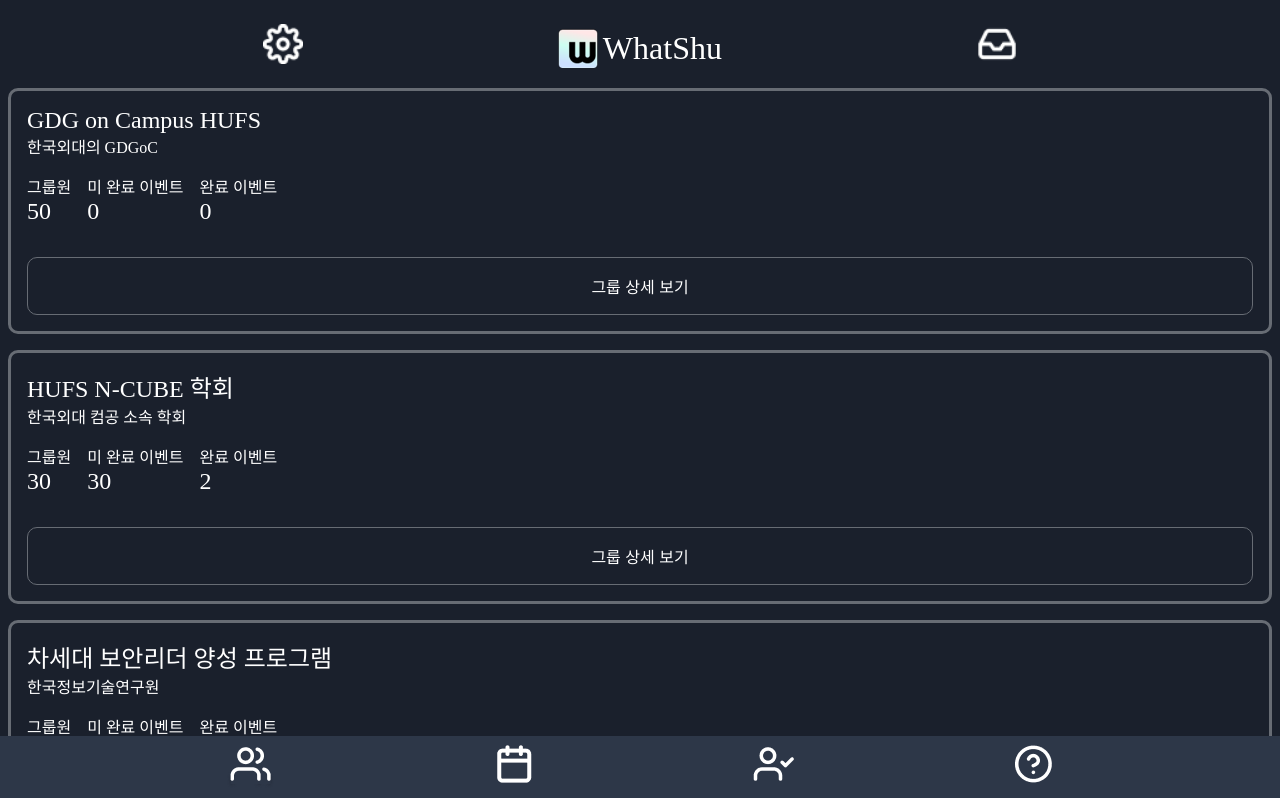
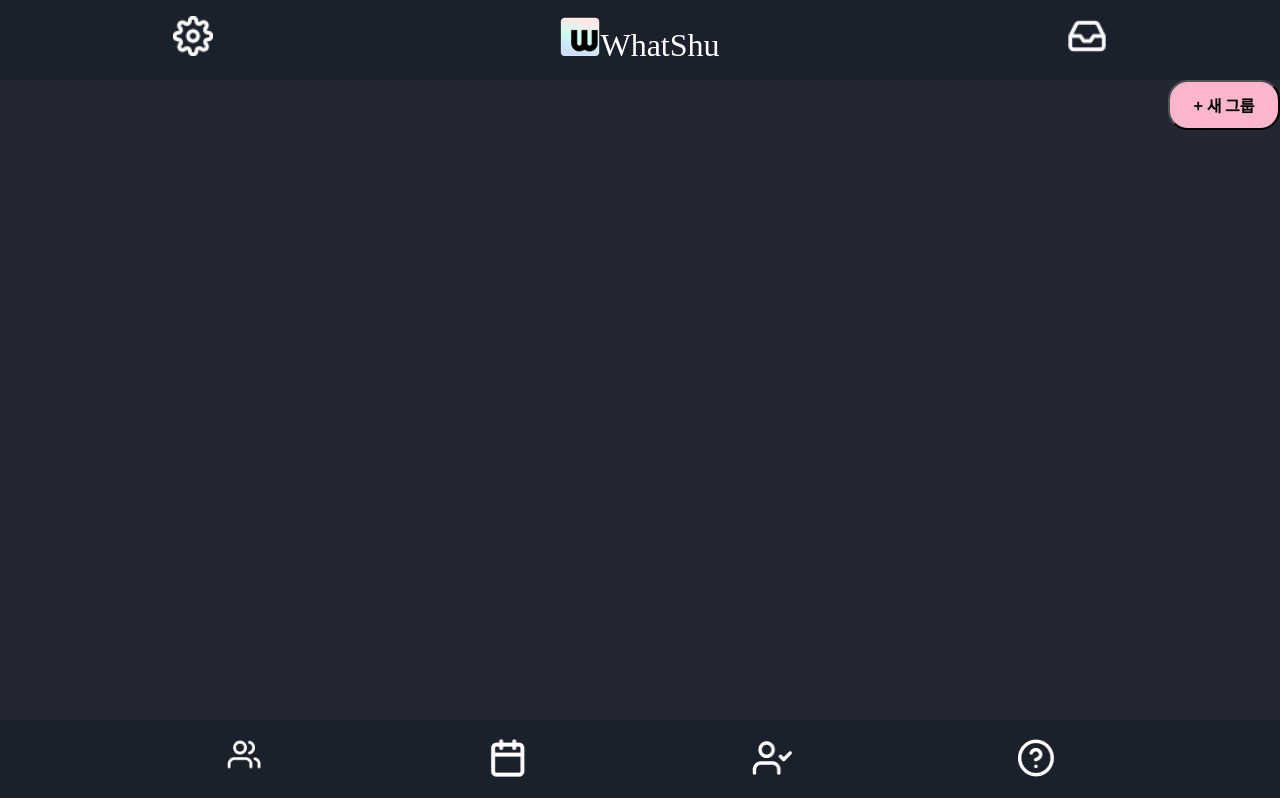
Before and after one commit to Dessert99/whatshu, a React (Create React App) app: page / in a window 1280 px wide. Shown: the top 798 px of the page. Built offline with nearby package versions, Linux system fonts and the light colour scheme; a web font is replaced by a local one.

Commit message:
그룹 생성 팝업

```diff
--- a/package.json
+++ b/package.json
@@ -11,8 +11,10 @@
     "axios": "^1.10.0",
     "react": "^19.1.0",
     "react-dom": "^19.1.0",
+    "react-modal": "^3.16.3",
     "react-router-dom": "^7.6.3",
     "react-scripts": "5.0.1",
+    "styled-components": "^6.1.19",
     "web-vitals": "^2.1.4"
   },
   "scripts": {
--- a/src/App.js
+++ b/src/App.js
@@ -1,4 +1,3 @@
-import './assets/css/style.module.css';
 import { Route, Routes } from 'react-router-dom';
 
 //페이지
--- a/src/assets/css/setting/_vars.css
+++ b/src/assets/css/setting/_vars.css
@@ -1,9 +1,13 @@
 @import url('https://fonts.googleapis.com/css2?family=Bagel+Fat+One&display=swap');
+@import url('https://fonts.googleapis.com/css2?family=Noto+Sans+KR:wght@100..900&display=swap');
 
 :root {
   /* 배경색 */
   --mainBg100: #2d3748;
   --mainBg200: #1a202c;
+  --mainBg300: #222731;
+  --mainBg400: #2d3748;
+  --mainBg500: #3d4756;
 
   --subBg100: #fed7e2;
   --subBg200: #fbb6ce;
@@ -15,4 +19,5 @@
 
   /* 폰트 */
   --titleFont: 'Bagel Fat One';
+  --buttonFont: 'Noto Sans KR';
 }
--- a/src/assets/css/style.module.css
+++ b/src/assets/css/style.module.css
@@ -5,8 +5,10 @@
 @import url('./setting/_reset.css');
 
 /* 전역 설정 */
+
 body {
-  /* margin: 0; */
   color: var(--white);
-  background-color: var(--mainBg200);
+  background-color: var(--mainBg300);
+  margin: 0;
+  padding: 0;
 }
--- /dev/null
+++ b/src/components/Button.jsx
@@ -0,0 +1,21 @@
+import styled from 'styled-components';
+
+const CreateButton = styled.button`
+  width: 7rem;
+  height: 50px;
+  background-color: var(--subBg200);
+  border-radius: 20px;
+  font-family: var(--buttonFont);
+  font-weight: bold;
+  font-size: 1rem;
+`;
+
+const Button = ({ children, onClick }) => {
+  return (
+    <>
+      <CreateButton onClick={onClick}>{children}</CreateButton>
+    </>
+  );
+};
+
+export default Button;
--- /dev/null
+++ b/src/components/GroupModal.jsx
@@ -0,0 +1,161 @@
+import Modal from 'react-modal';
+import styled from 'styled-components';
+import { useState, useEffect } from 'react';
+
+Modal.setAppElement('#root');
+
+const Container = styled.div`
+  display: flex;
+  align-items: center;
+  justify-content: center;
+  padding: 1rem;
+  background-color: var(--mainBg400);
+  border-radius: 12px;
+`;
+const Wrapper = styled.div`
+  width: 100%;
+
+  display: flex;
+  flex-direction: column;
+  gap: 1rem;
+`;
+const Title = styled.p`
+  margin: 0;
+  font-size: 1.2rem;
+`;
+const InputBox = styled.div`
+  display: flex;
+  flex-direction: column;
+  gap: 0.25rem;
+
+  input {
+    padding: 0.5rem;
+    border-radius: 6px;
+    border: solid;
+    border-color: var(--grey);
+    font-size: 1rem;
+    background-color: var(--mainBg400);
+    color: var(--white);
+  }
+`;
+const ButtonBox = styled.div`
+  display: flex;
+  justify-content: flex-end;
+  gap: 0.5rem;
+
+  button {
+    padding: 0.5rem 1rem;
+    border-radius: 10px;
+    border: none;
+    cursor: pointer;
+
+    &.cancel {
+      background-color: var(--mainBg500);
+      color: var(--white);
+    }
+
+    &.submit {
+      background-color: var(--subBg200);
+      color: var(--black);
+    }
+  }
+`;
+const RedFont = styled.span`
+  color: var(--subBg200);
+`;
+
+export default function GroupModal({ isOpen, onClose }) {
+  const [info, setInfo] = useState({
+    'groupName': '',
+    'description': '',
+    'invitedCode': '',
+  });
+
+  const handleSubmit = (e) => {
+    e.preventDefault();
+    console.log(info);
+    onClose();
+  };
+
+  useEffect(() => {
+    if (!isOpen) {
+      setInfo({ 'groupName': '', 'description': '', 'invitedCode': '' });
+    }
+  }, [isOpen]);
+  return (
+    <Modal
+      isOpen={isOpen}
+      onRequestClose={onClose}
+      style={{
+        content: {
+          top: '50%',
+          left: '50%',
+          transform: 'translate(-50%, -50%)',
+          background: 'transparent',
+          border: 'none',
+        },
+        overlay: {
+          backgroundColor: 'rgba(0,0,0,0.5)',
+        },
+      }}>
+      <form onSubmit={handleSubmit}>
+        <Container>
+          <Wrapper>
+            <Title>그룹 정보</Title>
+            <InputBox>
+              <label>
+                그룹 이름 <RedFont>*</RedFont>
+              </label>
+              <input
+                type="text"
+                value={info.groupName}
+                onChange={(e) => {
+                  setInfo({
+                    ...info,
+                    groupName: e.target.value,
+                  });
+                }}
+              />
+            </InputBox>
+            <InputBox>
+              <label>
+                그룹 설명 <RedFont>*</RedFont>
+              </label>
+              <input
+                type="text"
+                value={info.description}
+                onChange={(e) => {
+                  setInfo({
+                    ...info,
+                    description: e.target.value,
+                  });
+                }}
+              />
+            </InputBox>
+            <InputBox>
+              <label>초대 코드</label>
+              <input
+                type="text"
+                value={info.invitedCode}
+                onChange={(e) => {
+                  setInfo({
+                    ...info,
+                    invitedCode: e.target.value,
+                  });
+                }}
+              />
+            </InputBox>
+            <ButtonBox>
+              <button type="button" className="cancel" onClick={onClose}>
+                취소
+              </button>
+              <button type="submit" className="submit">
+                생성
+              </button>
+            </ButtonBox>
+          </Wrapper>
+        </Container>
+      </form>
+    </Modal>
+  );
+}
--- a/src/components/footer/Footer.jsx
+++ b/src/components/footer/Footer.jsx
@@ -2,33 +2,57 @@
 import calendar from '../../assets/img/calendar.png';
 import userCheck from '../../assets/img/userCheck.png';
 import helpCircle from '../../assets/img/helpCircle.png';
-import styles from './footer.module.css';
 import { Link } from 'react-router-dom';
+import styled from 'styled-components';
+
+const Container = styled.div`
+  background-color: var(--mainBg200);
+  display: flex;
+  align-items: center;
+
+  //고정
+  position: fixed;
+  bottom: 0;
+  left: 0;
+  width: 100%;
+  height: 5rem;
+`;
+const Wrapper = styled.div`
+  display: flex;
+  width: 100%;
+  justify-content: space-evenly;
+`;
+const IconBox = styled.div``;
+const Img = styled.img`
+  width: 2.5rem;
+`;
 
 const Footer = () => {
   return (
-    <nav className={styles.footer__inner}>
-      <div className="footer__users">
+    <Container>
+      <Wrapper>
+        <IconBox>
           <Link to="/">
-          <img src={users} alt="유저" />
+            <Img src={users} alt="유저" />
           </Link>
-      </div>
-      <div className="footer__calender">
+        </IconBox>
+        <IconBox>
           <Link to="/calendar">
-          <img src={calendar} alt="일정" />
+            <Img src={calendar} alt="일정" />
           </Link>
-      </div>
-      <div className="footer__userCheck">
+        </IconBox>
+        <IconBox>
           <Link to="/userCheck">
-          <img src={userCheck} alt="친구" />
+            <Img src={userCheck} alt="친구" />
           </Link>
-      </div>
-      <div className="footer__helpCircle">
+        </IconBox>
+        <IconBox>
           <Link to="/helpCircle">
-          <img src={helpCircle} alt="도움" />
+            <Img src={helpCircle} alt="도움" />
           </Link>
-      </div>
-    </nav>
+        </IconBox>
+      </Wrapper>
+    </Container>
   );
 };
 
--- a/src/components/footer/footer.module.css
+++ /dev/null
@@ -1,14 +0,0 @@
-.footer__inner {
-  /* 아이콘 배치 */
-  display: flex;
-  justify-content: space-evenly;
-  padding: 0.5rem;
-  background-color: var(--mainBg100);
-
-  /* 하단 고정 */
-  position: fixed;
-  bottom: 0;
-  left: 0;
-  right: 0;
-  height: 3rem;
-}
--- a/src/components/header/Header.jsx
+++ b/src/components/header/Header.jsx
@@ -1,27 +1,49 @@
 import logo from '../../assets/img/logo.png';
 import setting from '../../assets/img/setting.png';
 import notification from '../../assets/img/notification.png';
-import styles from './header.module.css';
 // import { Link } from 'react-router-dom'; TODO: css 리셋하고 수정
+import styled from 'styled-components';
+
+const Container = styled.div`
+  background-color: var(--mainBg200);
+  height: 5rem;
+  display: flex;
+  align-items: center;
+`;
+const Wrapper = styled.div`
+  display: flex;
+  width: 100%;
+  justify-content: space-around;
+
+  height: 3rem;
+`;
+const IconBox = styled.div``;
+
+const Font = styled.span`
+  font-size: 2rem;
+  font-family: var(--titleFont);
+`;
+
+const Img = styled.img`
+  width: 2.5rem;
+`;
 
 const Header = () => {
   return (
-    <header>
-      <div className={styles.header__inner}>
-        <div className={styles.header__setting}>
-          <img src={setting} alt="설정" />
-        </div>
-
-        <div className={styles.header__logoBox}>
-          <img src={logo} alt="로고" />
-          <span className={styles.header__logoBox__font}>WhatShu</span>
-        </div>
-
-        <div className={styles.header__notification}>
-          <img src={notification} alt="" />
-        </div>
-      </div>
-    </header>
+    <Container>
+      <Wrapper>
+        <IconBox>
+          <Img src={setting} alt="설정" />
+        </IconBox>
+        <IconBox>
+          <Img src={logo} alt="로고" />
+          <Font>WhatShu</Font>
+        </IconBox>
+        <IconBox>
+          <Img src={notification} alt="알림" />
+        </IconBox>
+      </Wrapper>
+    </Container>
   );
 };
 
--- a/src/components/header/header.module.css
+++ /dev/null
@@ -1,23 +0,0 @@
-header img {
-  width: 2.5rem;
-}
-
-/* 컨테이너 박스 */
-.header__inner {
-  display: flex;
-  justify-content: space-evenly;
-  padding-top: 1rem;
-  height: 3rem;
-}
-
-/* 왓슈박스 */
-.header__logoBox {
-  display: flex;
-  align-items: center;
-  gap: 0.3rem;
-}
-
-.header__logoBox__font {
-  font-size: 2rem;
-  font-family: var(--titleFont);
-}
--- a/src/index.js
+++ b/src/index.js
@@ -3,6 +3,7 @@
 import App from './App';
 import reportWebVitals from './reportWebVitals';
 import { BrowserRouter } from 'react-router-dom';
+import './assets/css/style.module.css';
 
 const root = ReactDOM.createRoot(document.getElementById('root'));
 root.render(
--- a/src/pages/GroupPage.jsx
+++ b/src/pages/GroupPage.jsx
@@ -1,25 +1,61 @@
-import GroupCard from '../components/groupCard/GroupCard';
+// import GroupCard from '../components/groupCard/GroupCard';
+import GroupModal from '../components/GroupModal';
+import Button from '../components/Button';
+import styled from 'styled-components';
+import { useState } from 'react';
+
+// const dummy = [
+//   {
+//     title: 'GDG on Campus HUFS',
+//     subTitle: '한국외대의 GDGoC',
+//     memberCount: 50,
+//     todoCount: 0,
+//     doneCount: 0,
+//   },
+//   {
+//     title: 'HUFS N-CUBE 학회',
+//     subTitle: '한국외대 컴공 소속 학회',
+//     memberCount: 30,
+//     todoCount: 30,
+//     doneCount: 2,
+//   },
+//   {
+//     title: '차세대 보안리더 양성 프로그램',
+//     subTitle: '한국정보기술연구원',
+//     memberCount: 100,
+//     todoCount: 1232515,
+//     doneCount: 1,
+//   },
+//   {
+//     title: '대한민국',
+//     subTitle: '대한민국?',
+//     memberCount: 50000000000,
+//     todoCount: 100,
+//     doneCount: 2,
+//   },
+// ];
+const Container = styled.div``;
+const ButtonWrapper = styled.div`
+  display: flex;
+  justify-content: flex-end;
+`;
+const GroupList = styled.div``;
 
 const GroupPage = () => {
+  const [isOpen, setIsOpen] = useState(false);
+
+  const openModal = () => setIsOpen(true);
+  const closeModal = () => setIsOpen(false);
+
   return (
-    <div>
-      <GroupCard title="GDG on Campus HUFS" subTitle="한국외대의 GDGoC" memberCount="50" todoCount="0" doneCount="0" />
-      <GroupCard
-        title="HUFS N-CUBE 학회"
-        subTitle="한국외대 컴공 소속 학회"
-        memberCount="30"
-        todoCount="30"
-        doneCount="2"
-      />
-      <GroupCard
-        title="차세대 보안리더 양성 프로그램"
-        subTitle="한국정보기술연구원"
-        memberCount="100"
-        todoCount="1232515"
-        doneCount="1"
-      />
-      <GroupCard title="대한민국" subTitle="대한민국?" memberCount="50000000000" todoCount="100" doneCount="2" />
-    </div>
+    <Container>
+      <ButtonWrapper>
+        <Button onClick={openModal}>+ 새 그룹</Button>
+      </ButtonWrapper>
+      <GroupList></GroupList>
+
+      <GroupModal isOpen={isOpen} onClose={closeModal} />
+    </Container>
   );
 };
 
```
Also changed, not shown: 1 other file (tests, documents, lock files or other folders). Lines whose indentation alone changed are shown as unchanged.
